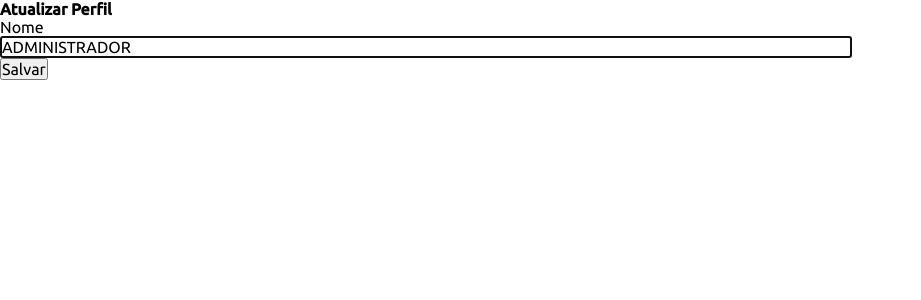
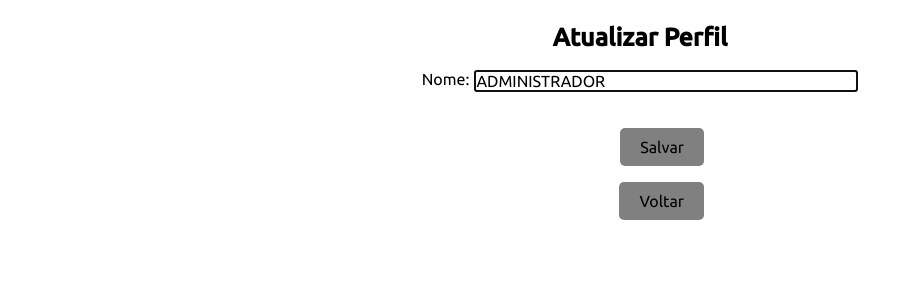
Before and after one commit to mrfelipesensei/FITNOW, a PHP site: page /perfis/edit.php?id=1 in a window 1280 px wide. Shown: the part 123-423 px from the top of the page, without its empty margins (0-921 px from the left). Run offline with PHP 8.4, Linux system fonts and the light colour scheme; data comes from the database, SQL or seed files in the repository.

Commit message:
Estilizando perfis/edit.php

```diff
--- a/16/crud_1/perfis/edit.php
+++ b/16/crud_1/perfis/edit.php
@@ -4,7 +4,7 @@
 $dbh = Conexao::getConexao();
 
 # cria a variavel $id com valor igual a 1.
-    $id = isset($_GET['id']) ? (int)$_GET['id'] : 0;
+$id = isset($_GET['id']) ? (int) $_GET['id'] : 0;
 
 # cria o comando select filtrado pelo campo id e valor = $id
 $query = "SELECT * FROM fitnowbd.perfis WHERE idPerfil = :id;";
@@ -15,8 +15,7 @@
 
 $perfil = $stmt->fetch(PDO::FETCH_BOTH);
 $dbh = null;
-    if (!$perfil)
-    {
+if (!$perfil) {
     header('location: index.php?error=Perfil não encontrado!');
     exit;
 }
@@ -35,8 +34,46 @@
     <link rel="stylesheet" href="../assests/css/login.css"> <!--login.css-->
     <link rel="stylesheet" href="../assests/css/styles.css">
     <title>Editando Perfil</title>
+    <style>
+        main h1 {
+            margin-top: 5px;
+            text-align: center;
+            font-size: 25px;
+        }
+
+        .form_center {
+            display: flex;
+            justify-content: center;
+        }
+
+        form label {
+            margin-right: 5px;
+        }
+
+        form input {
+            width: 30%;
+        }
+
+        .btn {
+            background-color: grey;
+            color: black;
+            border-radius: 5px;
+            border: none;
+            padding: 10px 20px;
+            position: absolute;
+            right: 45%;
+        }
+
+        .btn:hover{
+            background-color: green;
+            color: white;
+            transition: 1s;
+        }
+
+
+
+    </style>
 </head>
-<body>
 <header class="main_header">
     <div class="main_header_content">
         <a href="home.html" class="logo">
@@ -52,21 +89,24 @@
         </nav>
     </div>
 </header>
+
+<body>
+    <br>
     <main>
         <h1>Atualizar Perfil</h1>
+        <br>
         <form action="update.php" method="post">
-            <input type="hidden" name="id" value="<?=$perfil['idPerfil']?>">
-            <label>Nome</label><br>
-            <input
-                type="text"
-                name="nome"
-                placeholder="Informe seu nome."
-                size="80"
-                required
-                value="<?=$perfil['nome']?>"
-                autofocus><br>
+            <input type="hidden" name="id" value="<?= $perfil['idPerfil'] ?>">
+            <div class="form_center">
+                <label>Nome:</label>
+                <input type="text" name="nome" placeholder="Informe seu nome." size="80" required
+                    value="<?= $perfil['nome'] ?>" autofocus>
+            </div>
+            <br><br>
             <button class="btn" type="submit">Salvar</button>
         </form>
+        <br><br><br>
+        <a href="index.php"><button class="btn">Voltar</button></a>
     </main>
 </body>
 
```
Lines whose indentation alone changed are shown as unchanged.
